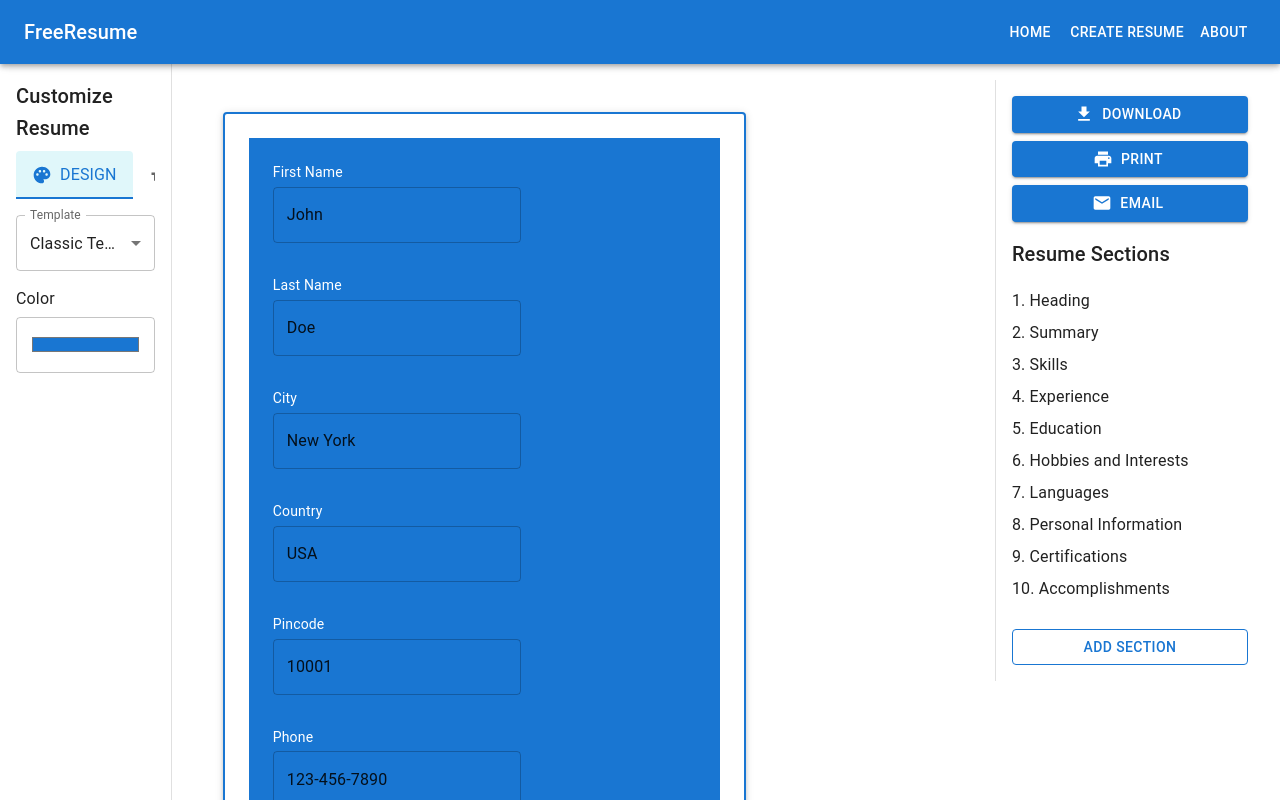
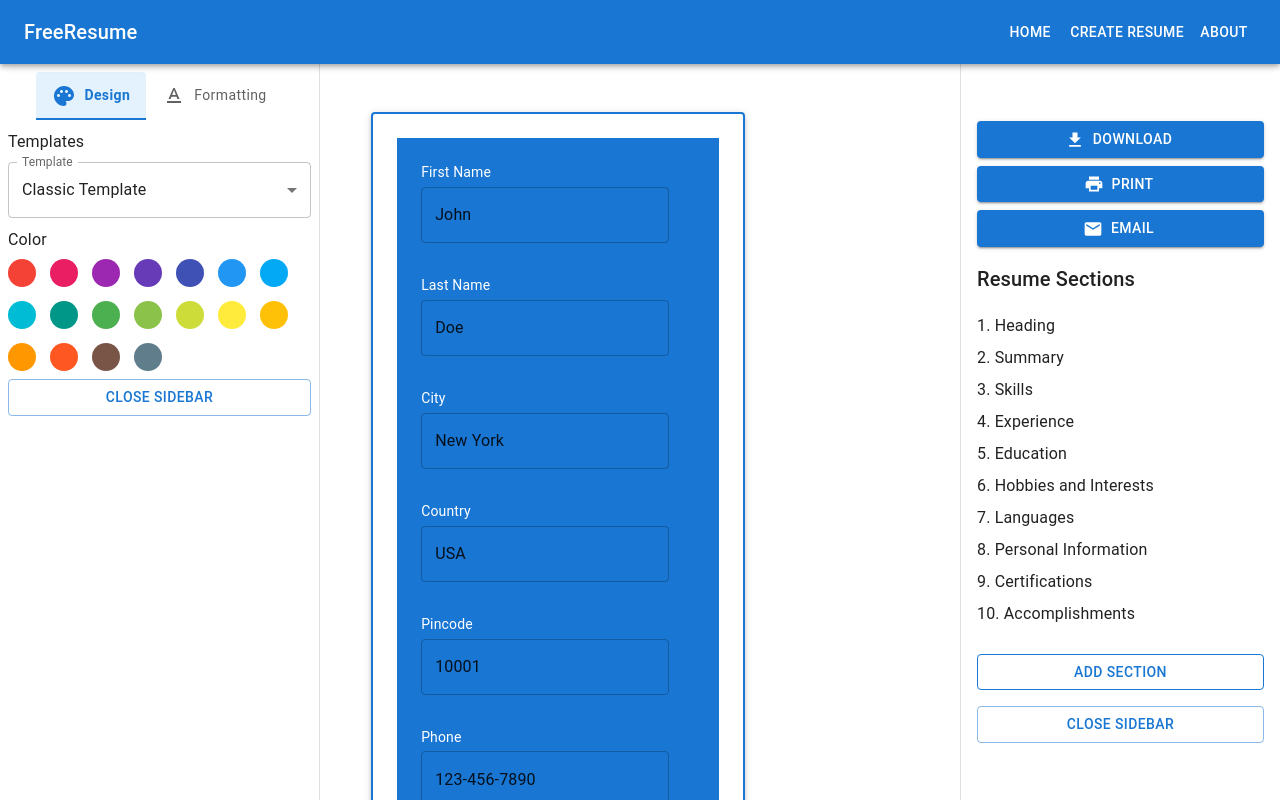
Before and after one commit to gansubhai/freeresumebuilder, a React (Create React App) app: page /create-resume in a window 1280 px wide. Shown: the top 800 px of the page. Built offline with nearby package versions, Linux system fonts and the light colour scheme.

Commit message:
added closable side bar

```diff
--- a/package.json
+++ b/package.json
@@ -13,6 +13,7 @@
     "@testing-library/user-event": "^13.5.0",
     "jspdf": "^3.0.1",
     "react": "^19.1.0",
+    "react-color": "^2.19.3",
     "react-dom": "^19.1.0",
     "react-router-dom": "^7.6.0",
     "react-scripts": "5.0.1",
--- a/src/component/RightSidebar.js
+++ b/src/component/RightSidebar.js
@@ -27,6 +27,8 @@ import {
   lineSpacing,
   sideMargin,
   paragraphIndent,
+  isOpen,
+  setIsOpen,
 }) {
   const defaultSections = [
     'Heading',
@@ -44,16 +46,22 @@ import {
   return (
     <Box
       sx={{
-          width: '25%',
-          p: 2,
+        width: isOpen ? '25%' : '50px',
+        height: 'calc(100vh - 64px)',
         borderLeft: '1px solid #e0e0e0',
+        transition: 'width 0.3s ease',
+        overflowY: isOpen ? 'auto' : 'hidden',
+        bgcolor: isOpen ? '#fff' : '#f5f5f5',
         position: 'sticky',
         top: 0,
         alignSelf: 'flex-start',
-          maxHeight: 'calc(100vh - 64px - 32px)',
-          overflowY: 'auto',
+        display: 'flex',
+        alignItems: 'center',
+        justifyContent: isOpen ? 'flex-start' : 'center',
       }}
     >
+      {isOpen ? (
+        <Box sx={{ p: 2, width: '100%' }}>
           <Box sx={{ display: 'flex', flexDirection: 'column', gap: 1, mb: 2 }}>
             <Button
               variant="contained"
@@ -124,6 +132,41 @@ import {
           >
             Add Section
           </Button>
+          <Button
+            variant="outlined"
+            onClick={() => setIsOpen(false)}
+            sx={{ mt: 2, width: '100%' }}
+          >
+            Close Sidebar
+          </Button>
+        </Box>
+      ) : (
+        <Box
+          onClick={() => setIsOpen(true)}
+          sx={{
+            width: '100%',
+            height: '100%',
+            display: 'flex',
+            alignItems: 'center',
+            justifyContent: 'center',
+            cursor: 'pointer',
+            bgcolor: '#f5f5f5',
+            '&:hover': { bgcolor: '#e0e0e0' },
+          }}
+        >
+          <Typography
+            variant="h6"
+            sx={{
+              transform: 'rotate(-90deg)',
+              whiteSpace: 'nowrap',
+              color: '#1976d2',
+              fontWeight: 'bold',
+            }}
+          >
+            Download Resume
+          </Typography>
+        </Box>
+      )}
     </Box>
   );
 }
--- a/src/component/Sidebar.js
+++ b/src/component/Sidebar.js
@@ -1,5 +1,17 @@
-import { Box, Typography, Select, MenuItem, InputLabel, FormControl, Tabs, Tab, Slider, TextField } from '@mui/material';
-import { Palette, FormatSize } from '@mui/icons-material';
+import {
+  Box,
+  Tabs,
+  Tab,
+  Typography,
+  FormControl,
+  InputLabel,
+  Select,
+  MenuItem,
+  Slider,
+  Button,
+} from '@mui/material';
+import { Palette, TextFormat } from '@mui/icons-material';
+import { CirclePicker } from 'react-color';
 import { useState } from 'react';
 
 function Sidebar({
@@ -24,6 +36,8 @@ function Sidebar({
   setSideMargin,
   paragraphIndent,
   setParagraphIndent,
+  isOpen,
+  setIsOpen,
 }) {
   const [tabValue, setTabValue] = useState(0);
 
@@ -31,43 +45,73 @@ function Sidebar({
     setTabValue(newValue);
   };
 
+  const fontStyles = ['Arial', 'Times New Roman', 'Helvetica'];
+
   return (
-    <Box sx={{ width: '25%', p: 2, borderRight: '1px solid #e0e0e0', overflowY: 'auto' }}>
-      <Typography variant="h6" gutterBottom>
-        Customize Resume
-      </Typography>
-      <Tabs value={tabValue} onChange={handleTabChange} sx={{ mb: 2 }}>
+    <Box
+      sx={{
+        width: isOpen ? '25%' : '50px',
+        maxHeight: 'calc(100vh - 64px)', // Cap height to avoid overflow
+        borderRight: '1px solid #e0e0e0',
+        transition: 'width 0.3s ease',
+        overflowY: isOpen ? 'hidden' : 'hidden', // Disable outer scrollbar
+        bgcolor: isOpen ? '#fff' : '#f5f5f5',
+        display: 'flex',
+        alignItems: 'center',
+        justifyContent: isOpen ? 'flex-start' : 'center',
+      }}
+    >
+      {isOpen ? (
+        <Box
+          sx={{
+            p: 1, // Reduced padding
+            width: '100%',
+            overflowY: 'auto', // Scroll content if needed
+            height: 'calc(100vh - 64px)', // Match maxHeight
+          }}
+        >
+          <Tabs
+            value={tabValue}
+            onChange={handleTabChange}
+            centered
+            sx={{
+              minHeight: '48px', // Consistent height
+              '& .MuiTab-root': {
+                textTransform: 'none',
+                fontWeight: 400,
+                color: '#616161',
+                minHeight: '48px',
+                '&.Mui-selected': {
+                  color: '#1976d2',
+                  fontWeight: 600,
+                  bgcolor: '#e3f2fd',
+                  borderRadius: '4px',
+                },
+              },
+              '& .MuiTabs-indicator': {
+                backgroundColor: '#1976d2',
+              },
+            }}
+          >
             <Tab
-          label={
-            <Box sx={{ display: 'flex', alignItems: 'center', gap: 1 }}>
-              <Palette fontSize="small" />
-              <Typography>Design</Typography>
-            </Box>
-          }
-          sx={{
-            backgroundColor: tabValue === 0 ? '#e0f7fa' : 'transparent',
-            borderRadius: 1,
-            '&:hover': { backgroundColor: '#b2ebf2' },
-          }}
+              icon={<Palette />}
+              iconPosition="start"
+              label="Design"
+              sx={{ minHeight: '48px' }}
             />
             <Tab
-          label={
-            <Box sx={{ display: 'flex', alignItems: 'center', gap: 1 }}>
-              <FormatSize fontSize="small" />
-              <Typography>Formatting</Typography>
-            </Box>
-          }
-          sx={{
-            backgroundColor: tabValue === 1 ? '#e0f7fa' : 'transparent',
-            borderRadius: 1,
-            '&:hover': { backgroundColor: '#b2ebf2' },
-          }}
+              icon={<TextFormat />}
+              iconPosition="start"
+              label="Formatting"
+              sx={{ minHeight: '48px' }}
             />
           </Tabs>
-
           {tabValue === 0 && (
-        <Box>
-          <FormControl fullWidth sx={{ mb: 2 }}>
+            <Box sx={{ mt: 1 }}>
+              <Typography variant="subtitle1" gutterBottom>
+                Templates
+              </Typography>
+              <FormControl fullWidth sx={{ mb: 1 }}>
                 <InputLabel>Template</InputLabel>
                 <Select
                   value={selectedTemplate}
@@ -81,82 +125,97 @@ function Sidebar({
                   ))}
                 </Select>
               </FormControl>
-          <Typography gutterBottom>Color</Typography>
-          <TextField
-            type="color"
-            value={color}
-            onChange={(e) => setColor(e.target.value)}
-            fullWidth
-            sx={{ mb: 2 }}
+              <Typography variant="subtitle1" gutterBottom>
+                Color
+              </Typography>
+              <CirclePicker
+                color={color}
+                onChangeComplete={(color) => setColor(color.hex)}
+                width="100%"
               />
             </Box>
           )}
-
           {tabValue === 1 && (
-        <Box>
-          <FormControl fullWidth sx={{ mb: 2 }}>
+            <Box sx={{ mt: 1 }}>
+              <Typography variant="subtitle1" gutterBottom>
+                Formatting
+              </Typography>
+              <FormControl fullWidth sx={{ mb: 1 }}>
                 <InputLabel>Font Style</InputLabel>
                 <Select
                   value={fontStyle}
                   onChange={(e) => setFontStyle(e.target.value)}
                   label="Font Style"
                 >
-              <MenuItem value="Arial">Arial</MenuItem>
-              <MenuItem value="Times New Roman">Times New Roman</MenuItem>
+                  {fontStyles.map((style) => (
+                    <MenuItem key={style} value={style}>
+                      {style}
+                    </MenuItem>
+                  ))}
                 </Select>
               </FormControl>
-          <Typography gutterBottom>Font Size ({fontSize}px)</Typography>
+              <Box sx={{ mb: 1 }}>
+                <Typography variant="body2">Font Size: {fontSize}</Typography>
                 <Slider
                   value={fontSize}
                   onChange={(e, value) => setFontSize(value)}
                   min={8}
-            max={14}
+                  max={16}
                   step={1}
                   valueLabelDisplay="auto"
-            sx={{ mb: 2 }}
+                  size="small"
                 />
-          <Typography gutterBottom>Heading Size ({headingSize}px)</Typography>
+              </Box>
+              <Box sx={{ mb: 1 }}>
+                <Typography variant="body2">Heading Size: {headingSize}</Typography>
                 <Slider
                   value={headingSize}
                   onChange={(e, value) => setHeadingSize(value)}
-            min={8}
+                  min={12}
                   max={24}
                   step={1}
                   valueLabelDisplay="auto"
-            sx={{ mb: 2 }}
+                  size="small"
                 />
-          <Typography gutterBottom>Document Formatting</Typography>
-          <Typography variant="body2" gutterBottom>Section Spacing ({sectionSpacing}mm)</Typography>
+              </Box>
+              <Box sx={{ mb: 1 }}>
+                <Typography variant="body2">Section Spacing: {sectionSpacing} mm</Typography>
                 <Slider
                   value={sectionSpacing}
                   onChange={(e, value) => setSectionSpacing(value)}
                   min={2}
-            max={10}
+                  max={12}
                   step={1}
                   valueLabelDisplay="auto"
-            sx={{ mb: 2 }}
+                  size="small"
                 />
-          <Typography variant="body2" gutterBottom>Paragraph Spacing ({paragraphSpacing}mm)</Typography>
+              </Box>
+              <Box sx={{ mb: 1 }}>
+                <Typography variant="body2">Paragraph Spacing: {paragraphSpacing} mm</Typography>
                 <Slider
                   value={paragraphSpacing}
                   onChange={(e, value) => setParagraphSpacing(value)}
-            min={1}
-            max={5}
-            step={0.5}
+                  min={0}
+                  max={6}
+                  step={1}
                   valueLabelDisplay="auto"
-            sx={{ mb: 2 }}
+                  size="small"
                 />
-          <Typography variant="body2" gutterBottom>Line Spacing ({lineSpacing})</Typography>
+              </Box>
+              <Box sx={{ mb: 1 }}>
+                <Typography variant="body2">Line Spacing: {lineSpacing}</Typography>
                 <Slider
                   value={lineSpacing}
                   onChange={(e, value) => setLineSpacing(value)}
-            min={1.0}
-            max={2.0}
+                  min={1}
+                  max={2}
                   step={0.05}
                   valueLabelDisplay="auto"
-            sx={{ mb: 2 }}
+                  size="small"
                 />
-          <Typography variant="body2" gutterBottom>Side Margin ({sideMargin}mm)</Typography>
+              </Box>
+              <Box sx={{ mb: 1 }}>
+                <Typography variant="body2">Side Margin: {sideMargin} mm</Typography>
                 <Slider
                   value={sideMargin}
                   onChange={(e, value) => setSideMargin(value)}
@@ -164,9 +223,11 @@ function Sidebar({
                   max={20}
                   step={1}
                   valueLabelDisplay="auto"
-            sx={{ mb: 2 }}
+                  size="small"
                 />
-          <Typography variant="body2" gutterBottom>Paragraph Indent ({paragraphIndent}mm)</Typography>
+              </Box>
+              <Box sx={{ mb: 1 }}>
+                <Typography variant="body2">Paragraph Indent: {paragraphIndent} mm</Typography>
                 <Slider
                   value={paragraphIndent}
                   onChange={(e, value) => setParagraphIndent(value)}
@@ -174,8 +235,44 @@ function Sidebar({
                   max={10}
                   step={1}
                   valueLabelDisplay="auto"
-            sx={{ mb: 2 }}
+                  size="small"
                 />
+              </Box>
+            </Box>
+          )}
+          <Button
+            variant="outlined"
+            onClick={() => setIsOpen(false)}
+            sx={{ mt: 1, mb: 1, width: '100%' }}
+          >
+            Close Sidebar
+          </Button>
+        </Box>
+      ) : (
+        <Box
+          onClick={() => setIsOpen(true)}
+          sx={{
+            width: '100%',
+            height: '100%',
+            display: 'flex',
+            alignItems: 'center',
+            justifyContent: 'center',
+            cursor: 'pointer',
+            bgcolor: '#f5f5f5',
+            '&:hover': { bgcolor: '#e0e0e0' },
+          }}
+        >
+          <Typography
+            variant="h6"
+            sx={{
+              transform: 'rotate(-90deg)',
+              whiteSpace: 'nowrap',
+              color: '#1976d2',
+              fontWeight: 'bold',
+            }}
+          >
+            Style your resume
+          </Typography>
         </Box>
       )}
     </Box>
--- a/src/component/nav/CreateResumePage.js
+++ b/src/component/nav/CreateResumePage.js
@@ -86,6 +86,8 @@ function CreateResumePage() {
   const [dialogOpen, setDialogOpen] = useState(false);
   const [customSection, setCustomSection] = useState({ heading: '', description: '' });
   const [editIndex, setEditIndex] = useState(null);
+  const [isLeftSidebarOpen, setIsLeftSidebarOpen] = useState(true);
+  const [isRightSidebarOpen, setIsRightSidebarOpen] = useState(true);
 
   const previewRef = useRef(null);
 
@@ -133,6 +135,13 @@ function CreateResumePage() {
     window.location.href = `mailto:?subject=${encodeURIComponent(subject)}&body=${encodeURIComponent(body)}`;
   };
 
+  // Calculate preview width based on sidebar states
+  const previewWidth = () => {
+    if (isLeftSidebarOpen && isRightSidebarOpen) return '50%';
+    if (isLeftSidebarOpen || isRightSidebarOpen) return '75%';
+    return '90%';
+  };
+
   return (
     <Box sx={{ mt: 8, display: 'flex', height: 'calc(100vh - 64px)' }}>
       <Sidebar
@@ -157,9 +166,11 @@ function CreateResumePage() {
         setSideMargin={setSideMargin}
         paragraphIndent={paragraphIndent}
         setParagraphIndent={setParagraphIndent}
+        isOpen={isLeftSidebarOpen}
+        setIsOpen={setIsLeftSidebarOpen}
       />
-      <Box sx={{ flexGrow: 1, display: 'flex', p: 2 }}>
-        <Box ref={previewRef} sx={{ width: '75%', pr: 2 }}>
+      <Box sx={{ flexGrow: 1, display: 'flex', p: 2, width: previewWidth() }}>
+        <Box ref={previewRef} sx={{ width: '100%', pr: isRightSidebarOpen ? 2 : 0 }}>
           <ResumePreview
             template={selectedTemplate}
             resumeData={resumeData}
@@ -174,6 +185,7 @@ function CreateResumePage() {
             sideMargin={sideMargin}
             paragraphIndent={paragraphIndent}
           />
+        </Box>
       </Box>
       <RightSidebar
         color={color}
@@ -193,8 +205,9 @@ function CreateResumePage() {
         lineSpacing={lineSpacing}
         sideMargin={sideMargin}
         paragraphIndent={paragraphIndent}
+        isOpen={isRightSidebarOpen}
+        setIsOpen={setIsRightSidebarOpen}
       />
-      </Box>
       <CustomSectionDialog
         open={dialogOpen}
         onClose={handleCloseDialog}
```
Lines whose indentation alone changed are shown as unchanged.
